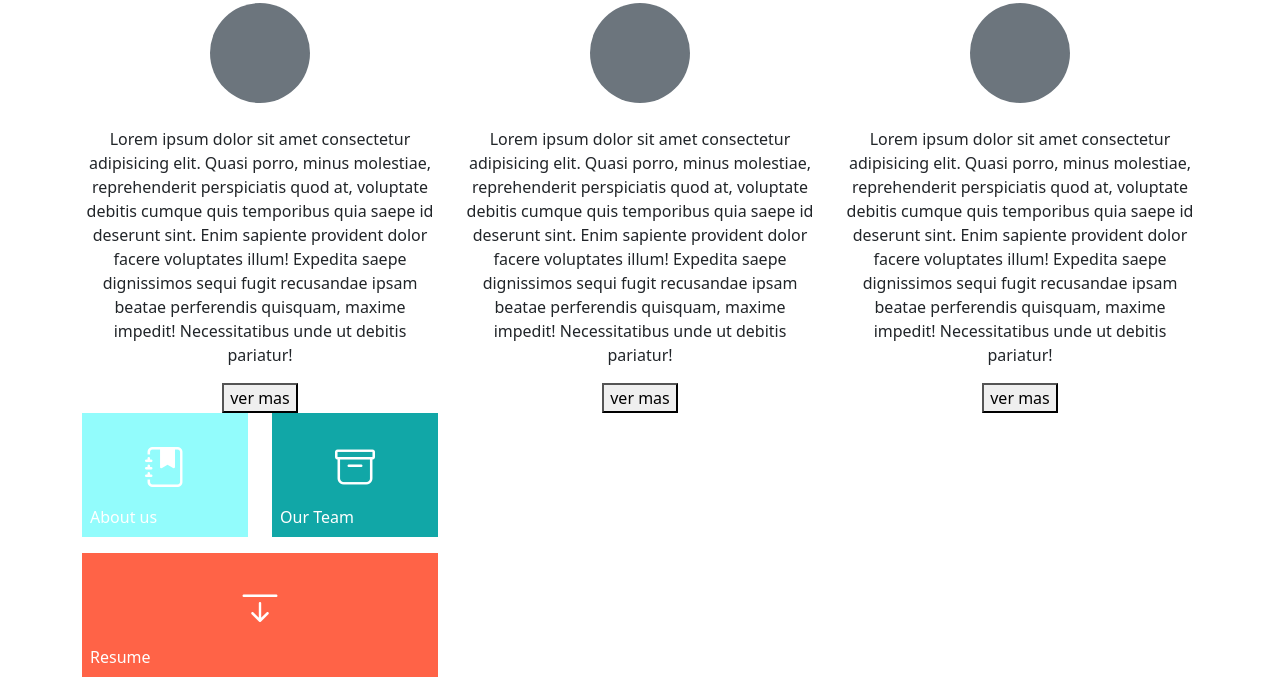
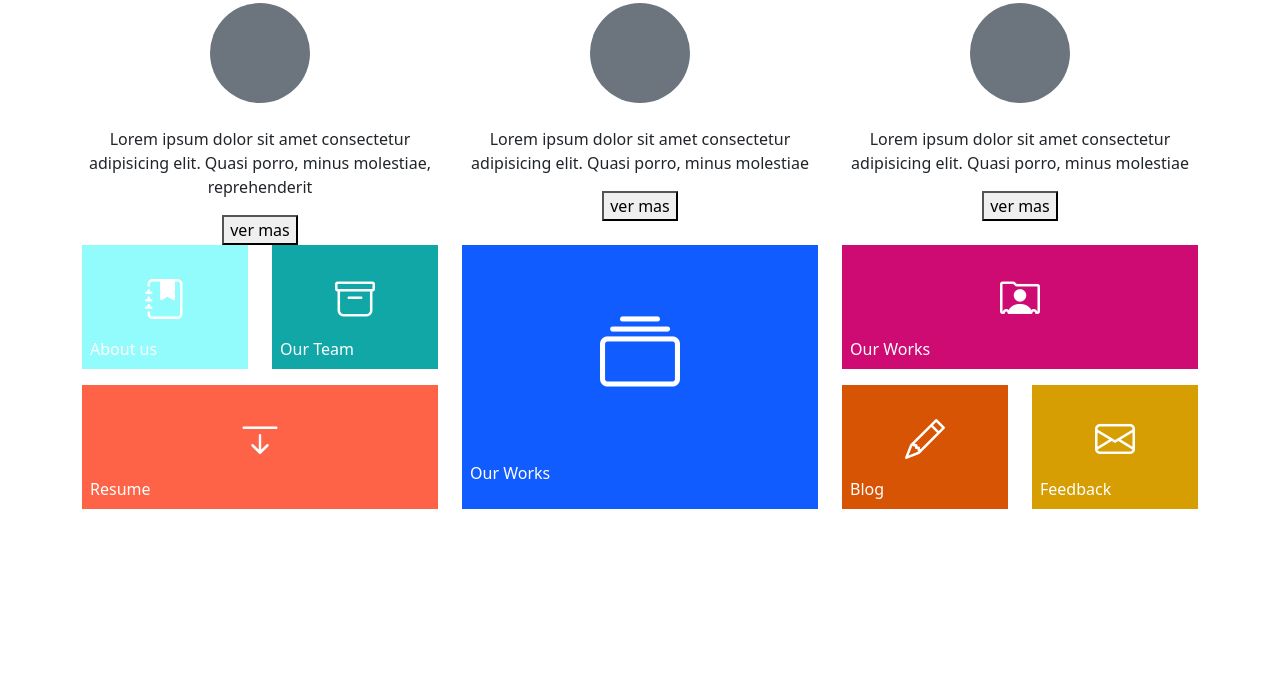
Before and after one commit to mariapauz/Bootstrap-react-2901771, a plain HTML site: page 1-intro-bootstrap/index.html in a window 1280 px wide. Shown: the part 219-912 px from the top of the page. After the commit the page ends 800 px from the top, so only its background shows below. Drawn offline with nearby package versions, Linux system fonts and the light colour scheme.

Commit message:
trabajo finalizado

```diff
--- a/1-intro-bootstrap/index.html
+++ b/1-intro-bootstrap/index.html
@@ -45,20 +45,20 @@
         <div class="col-4 text-center">
             <div class="circulo bg-secondary rounded-circle m-auto mb-4"></div>
             <h2 class="cuadro"></h2>
-            <p>Lorem ipsum dolor sit amet consectetur adipisicing elit. Quasi porro, minus molestiae, reprehenderit perspiciatis quod at, voluptate debitis cumque quis temporibus quia saepe id deserunt sint. Enim sapiente provident dolor facere voluptates illum! Expedita saepe dignissimos sequi fugit recusandae ipsam beatae perferendis quisquam, maxime impedit! Necessitatibus unde ut debitis pariatur!</p>
+            <p>Lorem ipsum dolor sit amet consectetur adipisicing elit. Quasi porro, minus molestiae, reprehenderit</p>
             <button>ver mas</button>
         </div>
         <div class="col-4 text-center">
             <div class="circulo bg-secondary rounded-circle m-auto mb-4"></div>
             <h2 class="cuadro"></h2>
-            <p>Lorem ipsum dolor sit amet consectetur adipisicing elit. Quasi porro, minus molestiae, reprehenderit perspiciatis quod at, voluptate debitis cumque quis temporibus quia saepe id deserunt sint. Enim sapiente provident dolor facere voluptates illum! Expedita saepe dignissimos sequi fugit recusandae ipsam beatae perferendis quisquam, maxime impedit! Necessitatibus unde ut debitis pariatur!</p>
+            <p>Lorem ipsum dolor sit amet consectetur adipisicing elit. Quasi porro, minus molestiae</p>
             <button>ver mas</button>
         </div>
         <div class="col-4 text-center">
             <div class="circulo bg-secondary rounded-circle m-auto mb-4
             "></div>
             <h2 class="cuadro"></h2>
-            <p>Lorem ipsum dolor sit amet consectetur adipisicing elit. Quasi porro, minus molestiae, reprehenderit perspiciatis quod at, voluptate debitis cumque quis temporibus quia saepe id deserunt sint. Enim sapiente provident dolor facere voluptates illum! Expedita saepe dignissimos sequi fugit recusandae ipsam beatae perferendis quisquam, maxime impedit! Necessitatibus unde ut debitis pariatur!</p>
+            <p>Lorem ipsum dolor sit amet consectetur adipisicing elit. Quasi porro, minus molestiae </p>
             <button>ver mas</button>
         </div>
     </div>
@@ -66,10 +66,10 @@
 
 
 
-<div class="container">
+<div class="container mb-5">
     <div class="row">
         <div class="col-4">
-            <div class="row">
+            <div class="row h-100">
 
                <div class="col-6">
                 <div class=" px-2 bg-maint text-center ">
@@ -86,18 +86,57 @@
                </div>
 
                <div class="col-12 ">
-                <div class="px-2 bg-tomato text-center">
+                <div class="px-2 bg-tomato text-center h-100">
                     <i class="pt-4 pb-2 d-block  fs-1 text-white bi bi-arrow-bar-down"></i>
-                    <p class=" mb-3 pb-2  text-white text-start">Resume</p>
+                    <p class=" mb-0 pb-2  text-white text-start">Resume</p>
                 </div>
                </div>
 
             </div>
         </div>
-    </div>
-    <div class="row">
+        <div class="col-4">
+
+                <div class=" px-2 bg-blue text-center h-100">
+                    <i class="pt-5 pb-5 d-block text-white fs-0 bi bi-collection"></i>
+                    <p class=" mb-0 pb-0  text-white text-start ">Our Works</p>
+                </div>
+
+        </div>
+        <div class="col-4">
+            <div class="row h-100">
+                <div class="col-12">
+                    <div class=" px-2 bg-pink text-center">
+                        <i class="pt-4 pb-2 d-block text-white fs-1 bi bi-person-rolodex"></i>
+                        <p class=" mb-3 pb-2  text-white text-start">Our Works</p>
+
+                    </div>
+                </div>
+                <div class="col-6">
+                <div class=" px-2 bg-orange text-center h-100 ">
+                    <i class="pt-4 pb-2 d-block fs-1 text-white bi bi-pencil"></i>
+                    <p class=" mb-0 pb-2 text-white text-start">Blog</p>
+                </div>
+               </div>
+            <div class="col-6 ">
+                <div class=" px-2 bg-yellow text-center h-100">
+                    <i class="pt-4 pb-2 d-block fs-1 text-white bi bi-envelope"></i>
+                    <p class=" mb-0 pb-2 text-white text-start">Feedback</p>
+                </div>
+            </div>
+            </div>
+
+
+
+        </div>
+
+
+
+
 
     </div>
+
+
+
 </div>
 
 
--- a/1-intro-bootstrap/style.css
+++ b/1-intro-bootstrap/style.css
@@ -5,3 +5,11 @@
 .bg-maint{background-color: hsl(180, 95%, 78%);}
 .bg-dark-maint{background-color: hsl(180, 82%, 36%);}
 .bg-tomato{background-color: tomato;}
+.bg-blue{background-color: rgb(17, 92, 255);}
+.bg-pink{background-color: rgb(206, 10, 115);}
+.bg-orange{background-color: rgb(214, 84, 3);}
+.bg-yellow{background-color: rgb(214, 158, 3);}
+
+.fs-0{
+    font-size: 5em;
+}
```
